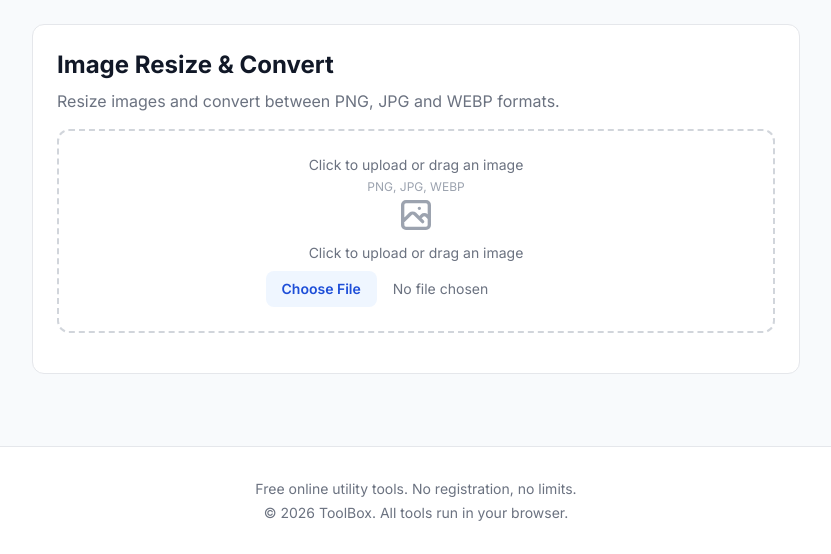
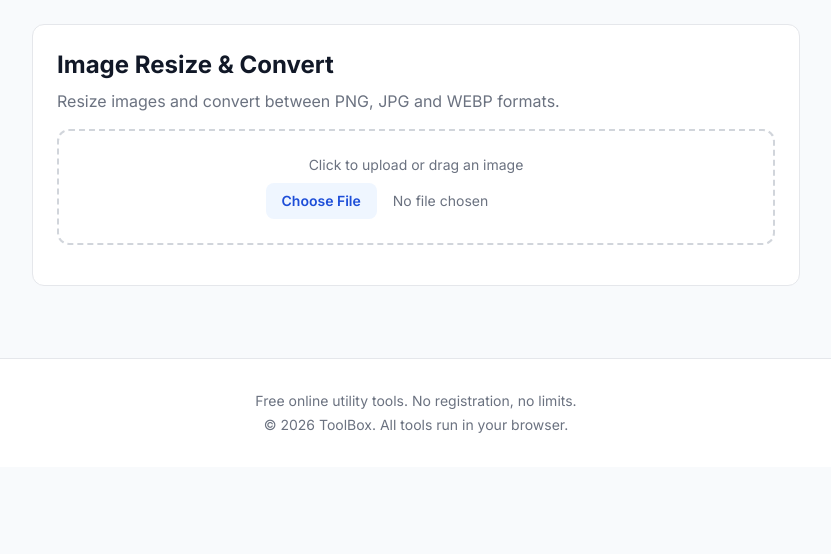
Before and after one commit to AltairIc/online-toolbox, a Flask app: page /tool/image-resize in a window 1280 px wide. Shown: the part 57-611 px from the top of the page, without its empty margins (224-1055 px from the left). Run offline with Flask 3, Linux system fonts and the light colour scheme; some libraries are stand-ins or nearby versions.

Commit message:
Final fixes: clean up all image tool uploads, no resolution limits

```diff
--- a/app/templates/tools/image-resize.html
+++ b/app/templates/tools/image-resize.html
@@ -7,9 +7,6 @@
         <h1 class="text-2xl font-bold text-gray-900 mb-2"><span class="lang-en">Image Resize & Convert</span><span class="lang-zh" style="display:none">图片缩放与格式转换</span></h1>
         <p class="text-gray-500 mb-4"><span class="lang-en">Resize images and convert between PNG, JPG and WEBP formats.</span><span class="lang-zh" style="display:none">调整图片尺寸，在 PNG、JPG 和 WEBP 格式之间转换。</span></p>
         <label class="border-2 border-dashed border-gray-300 rounded-xl p-6 text-center cursor-pointer hover:border-blue-500 block mb-4" id="dropZone">
-            <p class="text-gray-500 text-sm">Click to upload or drag an image</p>
-            <p class="text-xs text-gray-400 mt-1">PNG, JPG, WEBP</p>
-            <svg class="w-10 h-10 mx-auto text-gray-400 mb-2" fill="none" stroke="currentColor" viewBox="0 0 24 24"><path stroke-linecap="round" stroke-linejoin="round" stroke-width="2" d="M4 16l4.586-4.586a2 2 0 012.828 0L16 16m-2-2l1.586-1.586a2 2 0 012.828 0L20 14m-6-6h.01M6 20h12a2 2 0 002-2V6a2 2 0 00-2-2H6a2 2 0 00-2 2v12a2 2 0 002 2z"/></svg>
             <p class="text-gray-500 text-sm"><span class="lang-en">Click to upload or drag an image</span><span class="lang-zh" style="display:none">点击上传或拖拽图片</span></p>
             <input type="file" id="fileInput" accept="image/*" onchange="loadFile(this.files[0])" class="text-sm text-gray-500 file:mr-4 file:py-2 file:px-4 file:rounded-lg file:border-0 file:text-sm file:font-semibold file:bg-blue-50 file:text-blue-700 hover:file:bg-blue-100 mt-2">
         </label>
```
